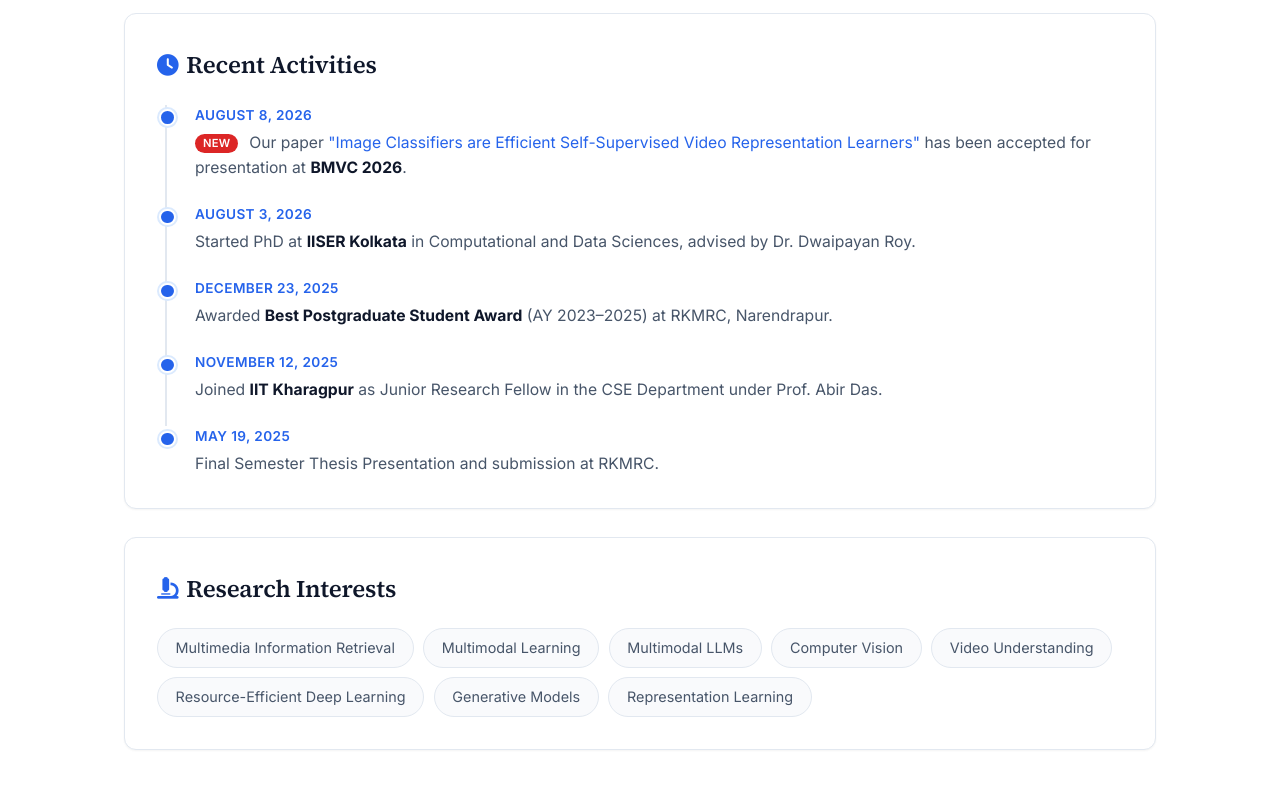
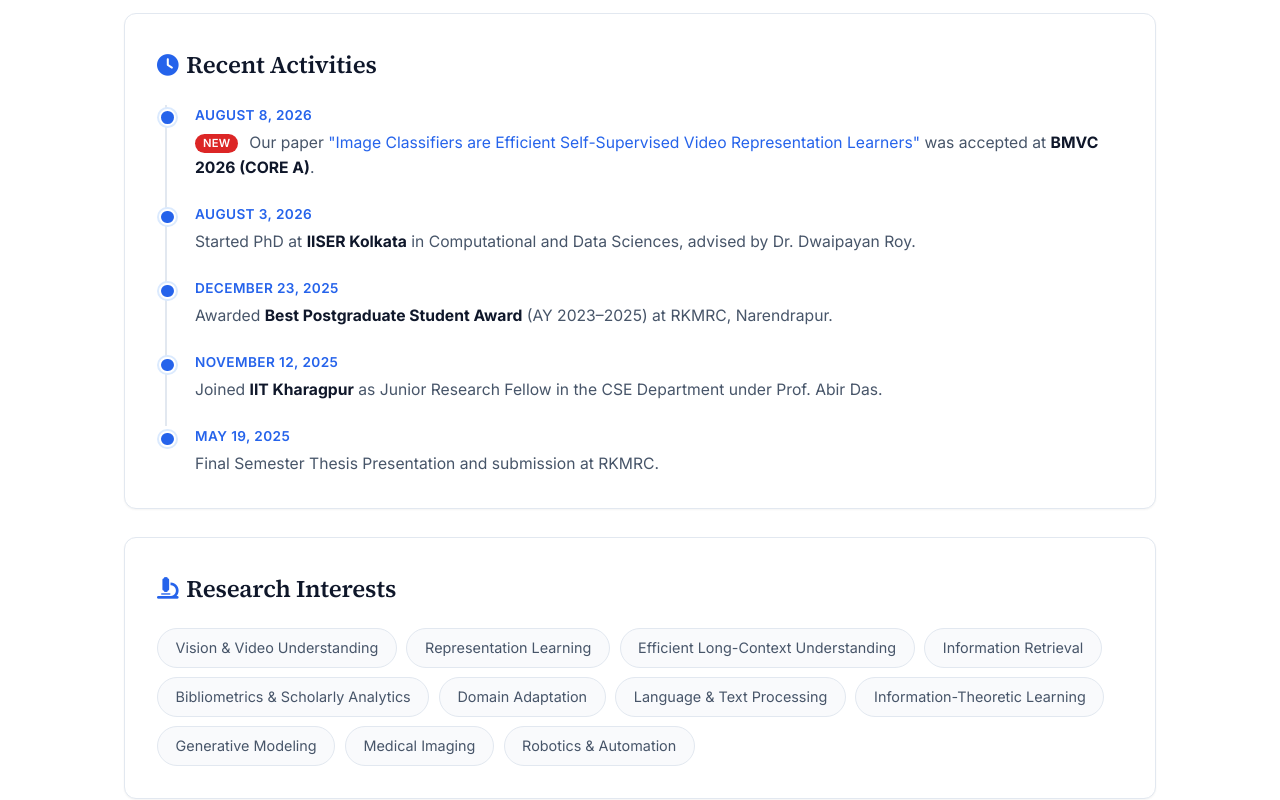
Before and after one commit to sarkarsudipta/sarkarsudipta.github.io, a plain HTML site: page index.html in a window 1280 px wide. Shown: the part 680-1480 px from the top of the page. Drawn offline with Linux system fonts and the light colour scheme.

Commit message:
Update index.html

```diff
--- a/index.html
+++ b/index.html
@@ -790,8 +790,7 @@
 			  Our paper
 			  <a href="https://cvir.github.io/projects/videomsn" target="_blank" rel="noopener noreferrer">
 			    "Image Classifiers are Efficient Self-Supervised Video Representation Learners"
-			  </a>
-			  has been accepted for presentation at <strong>BMVC 2026</strong>.
+			  </a> was accepted at <strong>BMVC 2026 (CORE A)</strong>.
 			</div>
           </li>
           <li class="timeline-item">
@@ -822,19 +821,24 @@
       </div>
 
    <!-- Quick research interests -->
+
 		<div class="card">
 		  <h2 class="card-title"><i class="fas fa-microscope"></i> Research Interests</h2>
 		  <div class="skills-grid">
-          <span class="skill-tag">Multimedia Information Retrieval</span>
-          <span class="skill-tag">Multimodal Learning</span>
-          <span class="skill-tag">Multimodal LLMs</span>
-          <span class="skill-tag">Computer Vision</span>
-          <span class="skill-tag">Video Understanding</span>
-          <span class="skill-tag">Resource-Efficient Deep Learning</span>
-          <span class="skill-tag">Generative Models</span>
+		    <span class="skill-tag">Vision & Video Understanding</span>
 		    <span class="skill-tag">Representation Learning</span>
-        </div>
-      </div>
+		    <span class="skill-tag">Efficient Long-Context Understanding</span>
+		    <span class="skill-tag">Information Retrieval</span>
+			<span class="skill-tag">Bibliometrics & Scholarly Analytics</span>
+		    <span class="skill-tag">Domain Adaptation</span>
+		    <span class="skill-tag">Language & Text Processing</span>
+		    <span class="skill-tag">Information-Theoretic Learning</span>
+			<span class="skill-tag">Generative Modeling</span>
+		    <span class="skill-tag">Medical Imaging</span>
+		    <span class="skill-tag">Robotics & Automation</span>
+		  </div>
+		</div>
+
 
     </div><!-- /page-home -->
 
@@ -889,20 +893,27 @@
 		<div class="card">
 		  <h2 class="card-title"><i class="fas fa-code"></i> Skills</h2>
 		  <div class="skills-grid">
-          <span class="skill-tag">C/C++ Programming</span>
 		    <span class="skill-tag">Python</span>
-          <span class="skill-tag">Algorithm Design</span>
-          <span class="skill-tag">Data Structures</span>
-          <span class="skill-tag">Database Management</span>
+		    <span class="skill-tag">C/C++</span>
+		    <span class="skill-tag">Data Structures & Algorithms</span>
+		    <span class="skill-tag">Database Systems</span>
+		    <span class="skill-tag">Machine Learning</span>
 		    <span class="skill-tag">Deep Learning</span>
+		    <span class="skill-tag">Generative Models</span>
+		    <span class="skill-tag">Large Language Models</span>
+		    <span class="skill-tag">Information Retrieval</span>
+		    <span class="skill-tag">Natural Language Processing</span>
 		    <span class="skill-tag">Computer Vision</span>
+		    <span class="skill-tag">Representation Learning</span>
+		    <span class="skill-tag">Domain Adaptation</span>
 		    <span class="skill-tag">Theoretical Computer Science</span>
-          <span class="skill-tag">Machine Learning</span>
 		    <span class="skill-tag">PyTorch</span>
 		    <span class="skill-tag">LaTeX</span>
 		    <span class="skill-tag">Git</span>
-        </div>
-      </div>
+		    <span class="skill-tag">SLURM</span>
+		  </div>
+		</div>
+
 
       <div class="card">
         <h2 class="card-title"><i class="fas fa-globe"></i> Languages & Interests</h2>
@@ -918,9 +929,8 @@
           <div>
             <h4 style="font-weight: 600; margin-bottom: 0.5rem; font-size: 1rem;">Interests</h4>
             <ul class="stack-list" style="border: none;">
-              <li class="stack-item" style="border: none; padding-bottom: 0.25rem; margin-bottom: 0.25rem;">Coding</li>
               <li class="stack-item" style="border: none; padding-bottom: 0.25rem; margin-bottom: 0.25rem;">Reading and Writing</li>
-              <li class="stack-item" style="border: none; padding-bottom: 0.25rem; margin-bottom: 0.25rem;">Cricket</li>
+			  <li class="stack-item" style="border: none; padding-bottom: 0.25rem; margin-bottom: 0.25rem;">Bureaucracy and Governance</li>
               <li class="stack-item" style="border: none; padding-bottom: 0.25rem; margin-bottom: 0.25rem;"><a href="https://youtube.com/playlist?list=PLyJTkd9pRGPyTU9U8EgDEA-VSefINOrI6">Devotional Songs</a></li>
               <li class="stack-item" style="border: none; padding-bottom: 0.25rem; margin-bottom: 0.25rem;"><a href="https://en.wikipedia.org/wiki/World_model_(artificial_intelligence)">World Models and AI Research</a></li>
             </ul>
@@ -945,14 +955,17 @@
         <h2 class="card-title"><i class="fas fa-flask"></i> Research Interests</h2>
         <p class="mb-2"><a href="https://drive.google.com/file/d/1opwx8S-6cd2N2znd_g4M3kgyamaJG_Yt/view?usp=sharing" target="_blank" style="font-weight: bold;">View My Research Statement</a></p>
         <div class="skills-grid">
-          <span class="skill-tag">Multimedia Information Retrieval</span>
-          <span class="skill-tag">Multimodal Learning</span>
-          <span class="skill-tag">Multimodal LLMs</span>
-          <span class="skill-tag">Computer Vision</span>
-          <span class="skill-tag">Video Understanding</span>
-          <span class="skill-tag">Resource-Efficient Deep Learning</span>
-          <span class="skill-tag">Generative Models</span>
+           <span class="skill-tag">Vision & Video Understanding</span>
 		    <span class="skill-tag">Representation Learning</span>
+		    <span class="skill-tag">Efficient Long-Context Understanding</span>
+		    <span class="skill-tag">Information Retrieval</span>
+			<span class="skill-tag">Bibliometrics & Scholarly Analytics</span>
+		    <span class="skill-tag">Domain Adaptation</span>
+		    <span class="skill-tag">Language & Text Processing</span>
+		    <span class="skill-tag">Information-Theoretic Learning</span>
+			<span class="skill-tag">Generative Modeling</span>
+		    <span class="skill-tag">Medical Imaging</span>
+		    <span class="skill-tag">Robotics & Automation</span>
         </div>
       </div>
 
```
Lines whose indentation alone changed are shown as unchanged.
